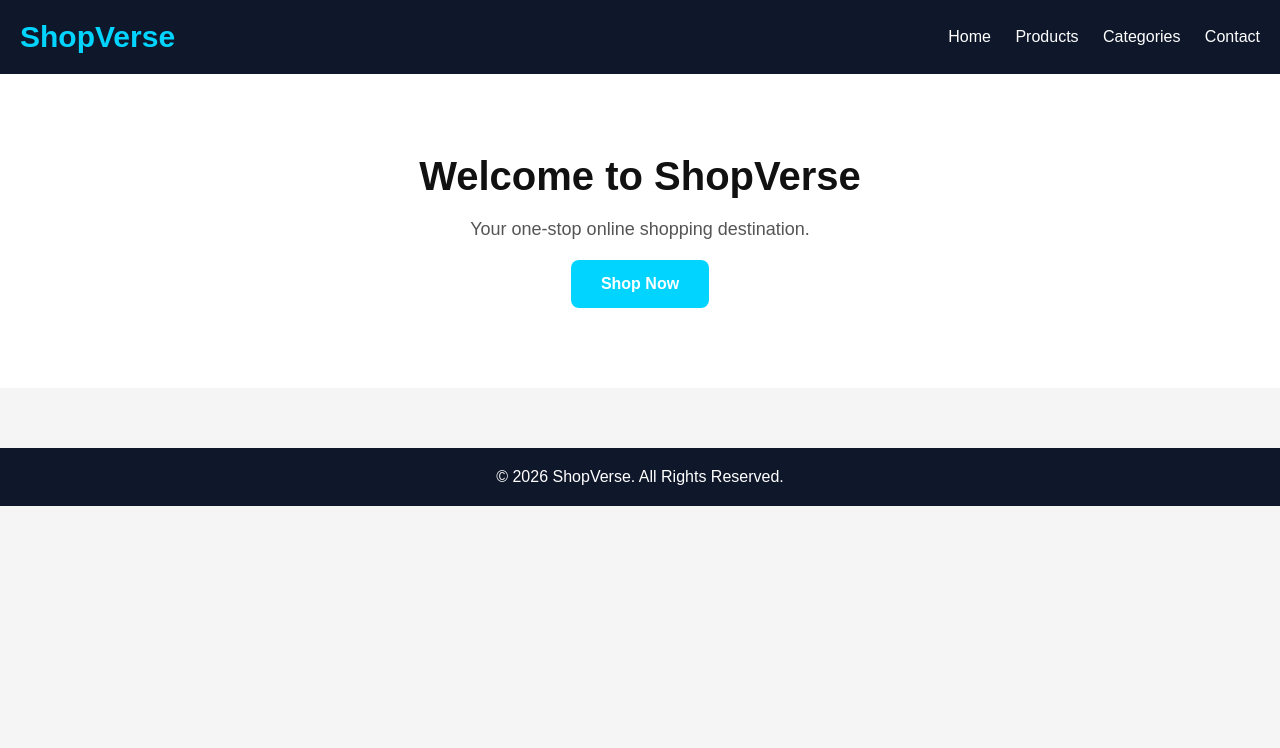
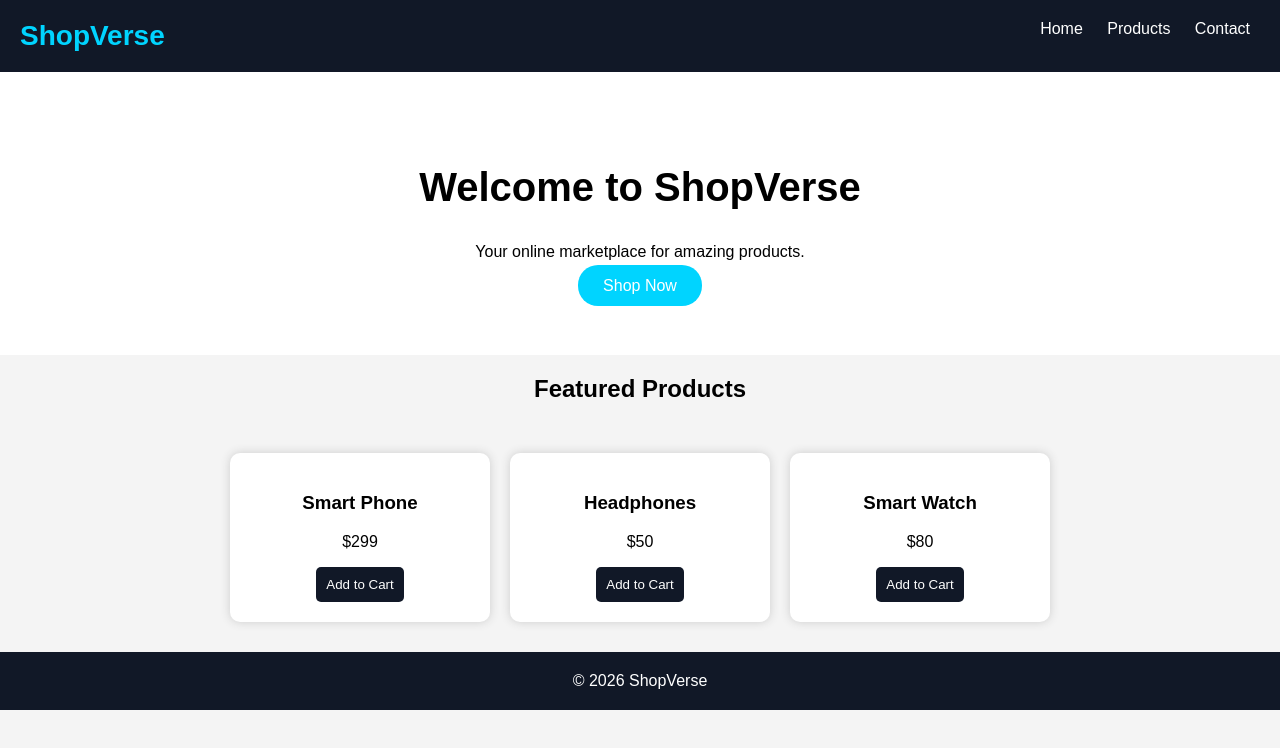
Before and after one commit to almustaphaabdulmalik111-dotcom/almustaphaabdulmalik111-dotcom.github.io, a plain HTML site: page index.html in a window 1280 px wide. Drawn offline with Linux system fonts and the light colour scheme.

Commit message:
Added products section

```diff
--- a/index.html
+++ b/index.html
@@ -1,103 +1,147 @@
 <!DOCTYPE html>
-<html lang="en">
+<html>
 <head>
-<meta charset="UTF-8">
-<meta name="viewport" content="width=device-width, initial-scale=1.0">
 <title>ShopVerse</title>
 
 <style>
-*{
+body{
+font-family:Arial;
 margin:0;
-padding:0;
-box-sizing:border-box;
-font-family:Arial,sans-serif;
-}
-
-body{
-background:#f5f5f5;
+background:#f4f4f4;
 }
 
 header{
-background:#0f172a;
+background:#111827;
 color:white;
 padding:20px;
 display:flex;
 justify-content:space-between;
-align-items:center;
 }
 
 .logo{
-font-size:30px;
+font-size:28px;
+color:#00d4ff;
 font-weight:bold;
-color:#00d4ff;
 }
 
 nav a{
 color:white;
+margin:10px;
 text-decoration:none;
-margin-left:20px;
 }
 
 .hero{
+background:white;
 text-align:center;
-padding:80px 20px;
-background:white;
+padding:60px 20px;
 }
 
 .hero h1{
 font-size:40px;
-color:#111;
 }
 
-.hero p{
-margin:20px 0;
-font-size:18px;
-color:#555;
+.btn{
+background:#00d4ff;
+color:white;
+padding:12px 25px;
+border-radius:20px;
+text-decoration:none;
 }
 
-.button{
-display:inline-block;
-padding:15px 30px;
-background:#00d4ff;
+.products{
+padding:30px;
+display:flex;
+gap:20px;
+flex-wrap:wrap;
+justify-content:center;
+}
+
+.card{
+background:white;
+padding:20px;
+width:220px;
+border-radius:10px;
+text-align:center;
+box-shadow:0 0 10px #ccc;
+}
+
+.card button{
+background:#111827;
 color:white;
-text-decoration:none;
-border-radius:8px;
-font-weight:bold;
+border:0;
+padding:10px;
+border-radius:5px;
 }
 
 footer{
-background:#0f172a;
+background:#111827;
 color:white;
 text-align:center;
 padding:20px;
-margin-top:60px;
 }
 </style>
+
 </head>
 
 <body>
 
 <header>
+
 <div class="logo">ShopVerse</div>
 
 <nav>
 <a href="#">Home</a>
 <a href="#">Products</a>
-<a href="#">Categories</a>
 <a href="#">Contact</a>
 </nav>
+
 </header>
 
+
 <section class="hero">
+
 <h1>Welcome to ShopVerse</h1>
-<p>Your one-stop online shopping destination.</p>
 
-<a href="#" class="button">Shop Now</a>
+<p>Your online marketplace for amazing products.</p>
+
+<a class="btn" href="#">Shop Now</a>
+
 </section>
 
+
+<h2 style="text-align:center;">Featured Products</h2>
+
+
+<section class="products">
+
+<div class="card">
+<h3>Smart Phone</h3>
+<p>$299</p>
+<button>Add to Cart</button>
+</div>
+
+
+<div class="card">
+<h3>Headphones</h3>
+<p>$50</p>
+<button>Add to Cart</button>
+</div>
+
+
+<div class="card">
+<h3>Smart Watch</h3>
+<p>$80</p>
+<button>Add to Cart</button>
+</div>
+
+
+</section>
+
+
 <footer>
-© 2026 ShopVerse. All Rights Reserved.
+© 2026 ShopVerse
 </footer>
+
 
 </body>
 </html>
```
